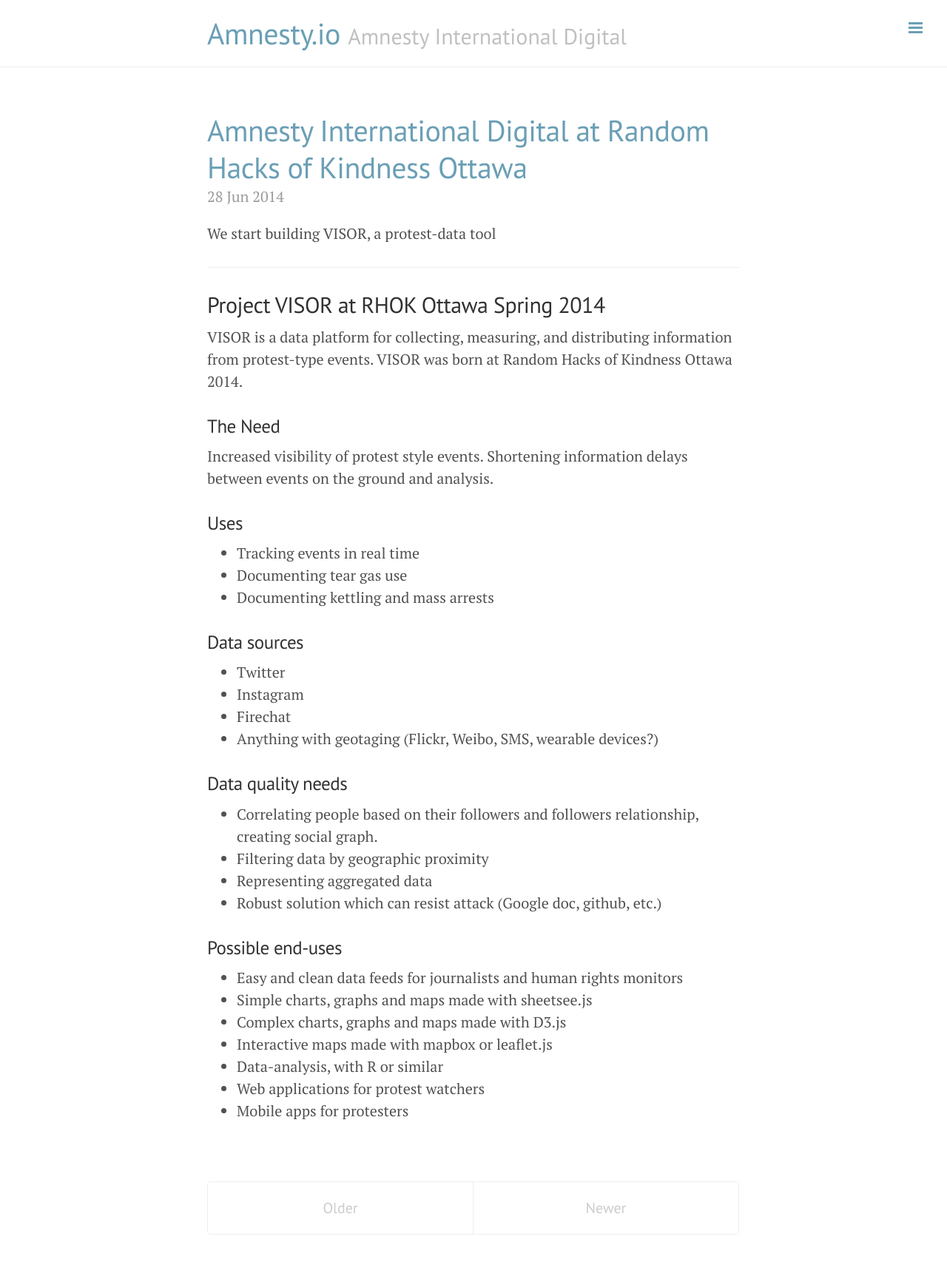
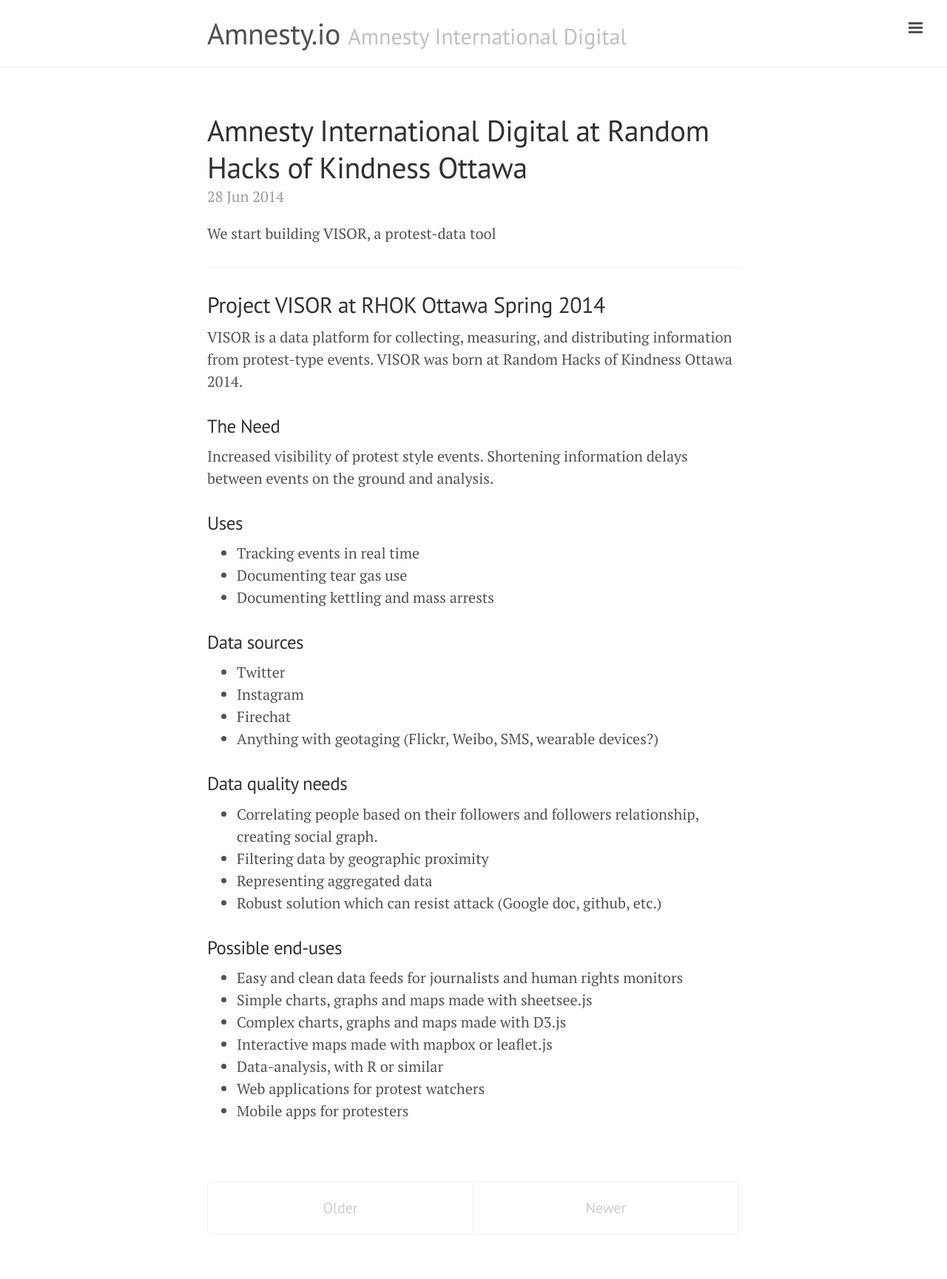
Before and after one commit to AmnestyInternational/amnestyinternational.github.com, a Jekyll site: the page built from index.html, in a window 1280 px wide. Shown: the whole page at 74% size. Built offline with Jekyll 4.4.1, drawn with Linux system fonts in a browser that asks for light colours; Markdown is read by kramdown in place of the engine named in the settings; the list of posts is cut into pages by our own code.

Commit message:
back to black theme

```diff
--- a/_layouts/default.html
+++ b/_layouts/default.html
@@ -3,7 +3,7 @@
 
   {% include head.html %}
 
-  <body class="layout-reverse theme-base-0d">
+  <body class="layout-reverse">
 
     {% include sidebar.html %}
 
```
